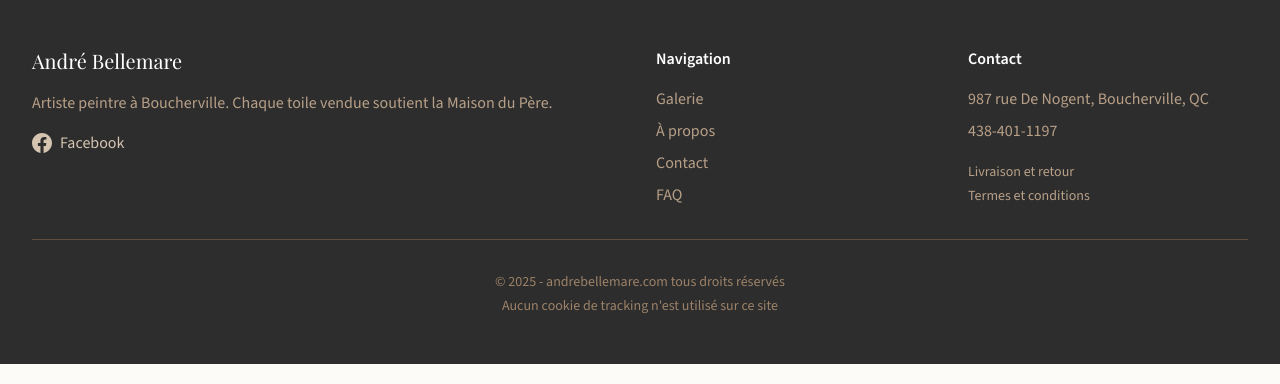
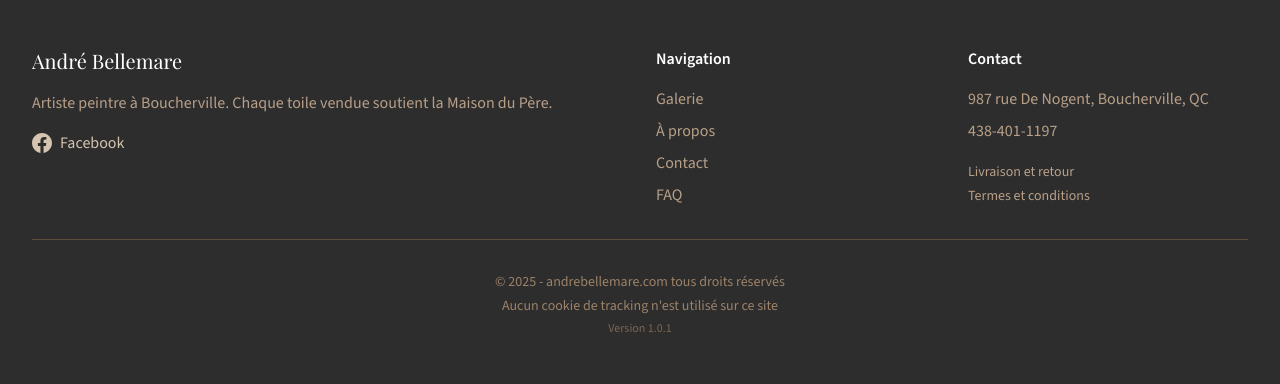
Before and after one commit to vincent-cantin-bellemare/andrebellemare, a Django app: page /contact/ in a window 1280 px wide. Shown: the part 976-1360 px from the top of the page. Run offline with Django 5.2, Linux system fonts and the light colour scheme; data that the repository does not hold is empty; some libraries are stand-ins or nearby versions; some web fonts are replaced.

Commit message:
Add version information to the footer in base.html template, enhancing user awareness of the site version. Ensure file ends with a single newline and remove trailing blank lines for code cleanliness.

```diff
--- a/templates/base.html
+++ b/templates/base.html
@@ -335,6 +335,7 @@
             <div class="border-t border-warm-700 mt-8 pt-8 text-center text-warm-500 text-sm space-y-1">
                 <div>© 2025 - andrebellemare.com tous droits réservés</div>
                 <div>Aucun cookie de tracking n'est utilisé sur ce site</div>
+                <div class="text-xs text-warm-600 mt-2">Version 1.0.1</div>
             </div>
         </div>
     </footer>
```
